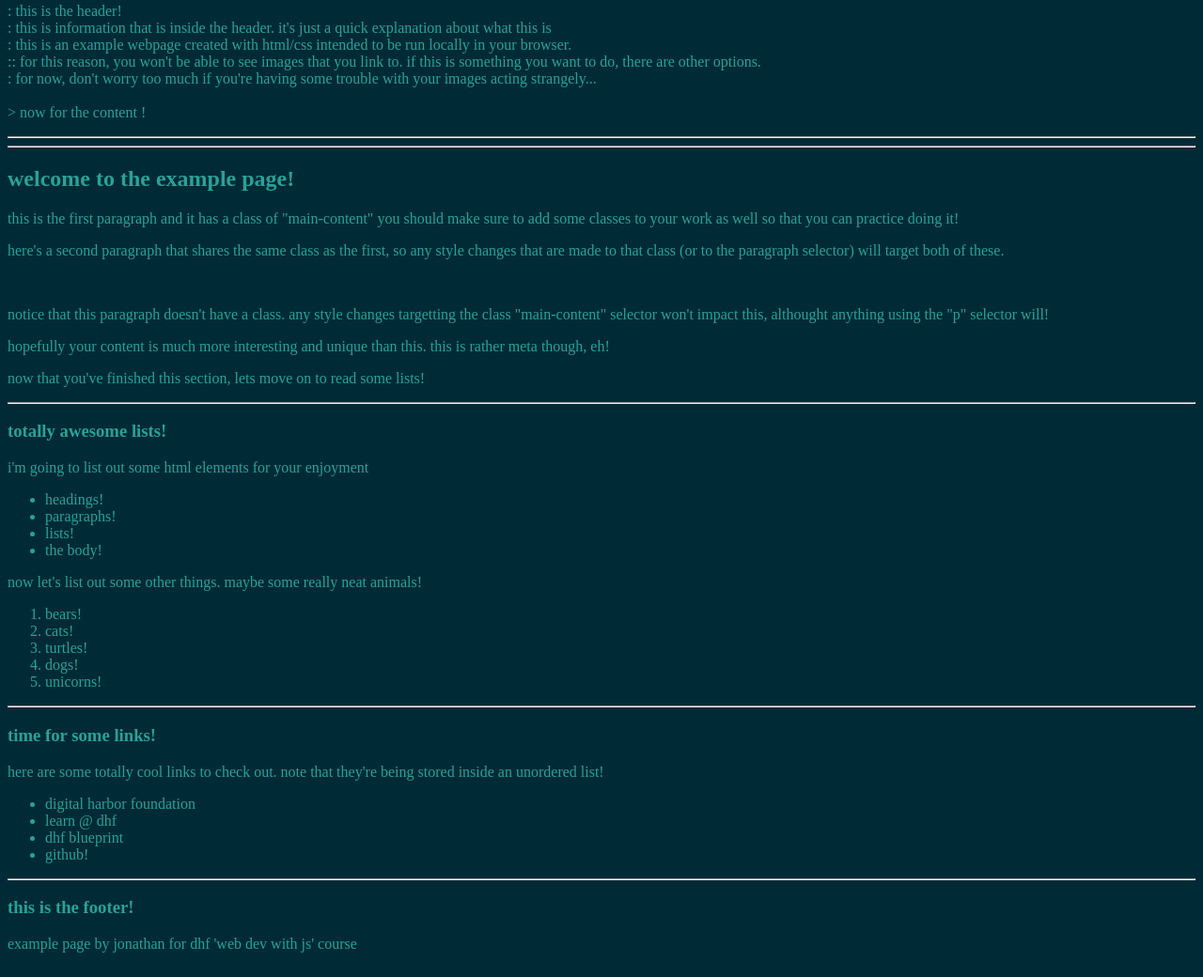
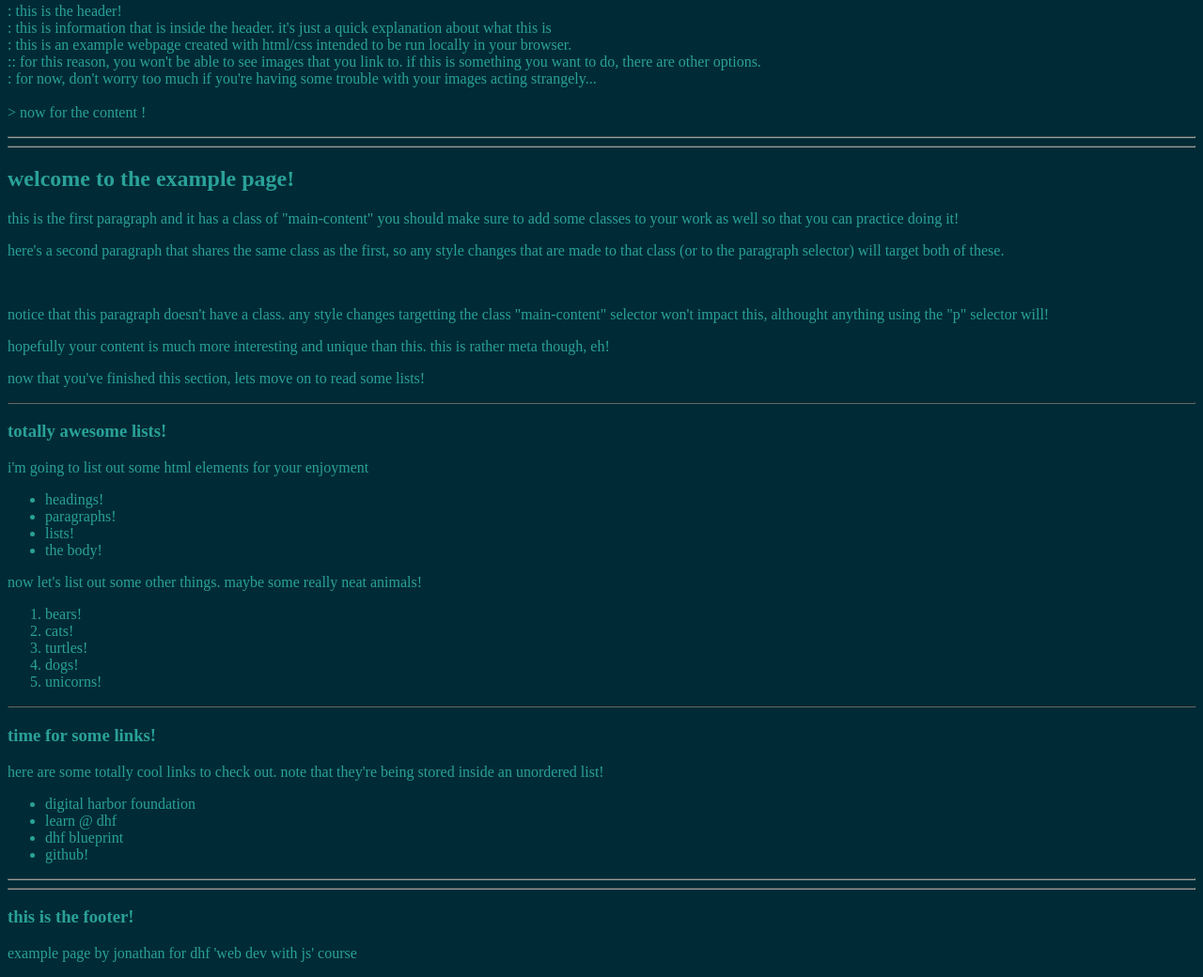
Before and after one commit to jonathanprozzi/html-css-refresher, a plain HTML site: page index.html in a window 1280 px wide. Shown: the part 77-1117 px from the top of the page at 94% size. Drawn offline with Linux system fonts and the light colour scheme.

Commit message:
changed some style

```diff
--- a/index.html
+++ b/index.html
@@ -18,8 +18,8 @@
         <span id="fancy-brace" class="blink">></span> now for the content ! <!-- using a span for some fancyness -->
         </p>
       </div> <!-- end "header-content" div -->
-      <hr/> <!-- horizontal rule is a line across page -->
-      <hr/> <!-- horizontal rule is a line across page -->
+      <hr class="split-top-bot"/> <!-- horizontal rule is a line across page -->
+      <hr class="split-top-bot"/> <!-- horizontal rule is a line across page -->
     </header>
     <div class="main-container">
         <section id="intro-section">
@@ -30,7 +30,7 @@
           <p>notice that this paragraph doesn't have a class. any style changes targetting the class "main-content" selector won't impact this, althought anything using the "p" selector will!</p>
           <p>hopefully your content is much more interesting and unique than this. this is rather meta though, eh!</p>
           <p>now that you've finished this section, lets move on to read some lists!</p>
-          <hr id="split-one"/> <!-- horizontal rule is a line across page -->
+          <hr class="split-content"/> <!-- horizontal rule is a line across page -->
         </section> <!-- end "intro-section" section -->
         <section id="list-section">
           <h3>totally awesome lists!</h3>
@@ -50,7 +50,7 @@
             <li>unicorns!</li>
           </ol>
         </section> <!-- end "list-section" section -->
-        <hr id="split-two"/> <!-- horizontal rule is a line across page -->
+        <hr class="split-content"/> <!-- horizontal rule is a line across page -->
         <section id="links-section">
           <h3>time for some links!</h3>
             <p>here are some totally cool links to check out. note that they're being stored inside an unordered list!</p>
@@ -62,7 +62,8 @@
               <li><a href="github.com"></a>github!</li>
             </ul>
         </section> <!-- end of "links-section" section -->
-        <hr id="split-three"/> <!-- horizontal rule is a line across page -->
+        <hr class="split-top-bot"/> <!-- horizontal rule is a line across page -->
+        <hr class="split-top-bot"/> <!-- horizontal rule is a line across page -->
         <footer>
             <div id="footer-content"></div>
                 <h3 id="footer-heading">this is the footer!</h3>
--- a/style.css
+++ b/style.css
@@ -22,8 +22,20 @@ body {
   color: #2aa198;
 }
 
-/* some fancy blinking text (throwback to the late 90s!)
-   courtesy of http://fredericiana.com/2012/11/04/html5-blink-tag/ */
+.split-top-bot {
+    border-color:  #93a1a1;
+}
+
+.split-content {
+    border-color: #586e75;
+}
+
+/*
+------
+some fancy blinking text (throwback to the late 90s!)
+   courtesy of http://fredericiana.com/2012/11/04/html5-blink-tag/
+------
+*/
 
 .blink {
     animation-duration: 1s;
```
